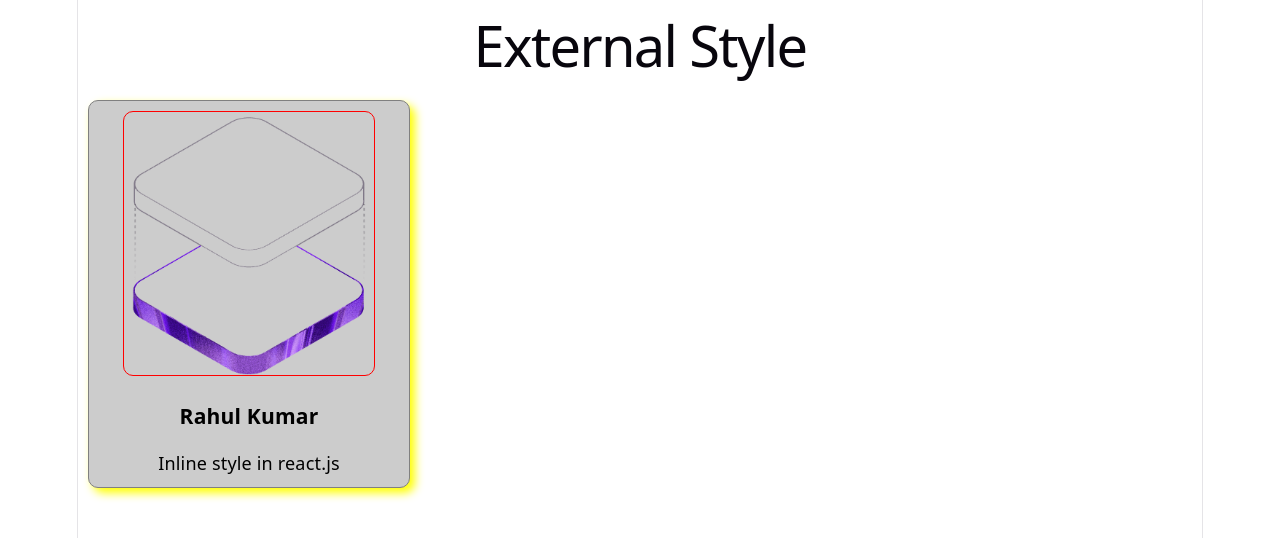
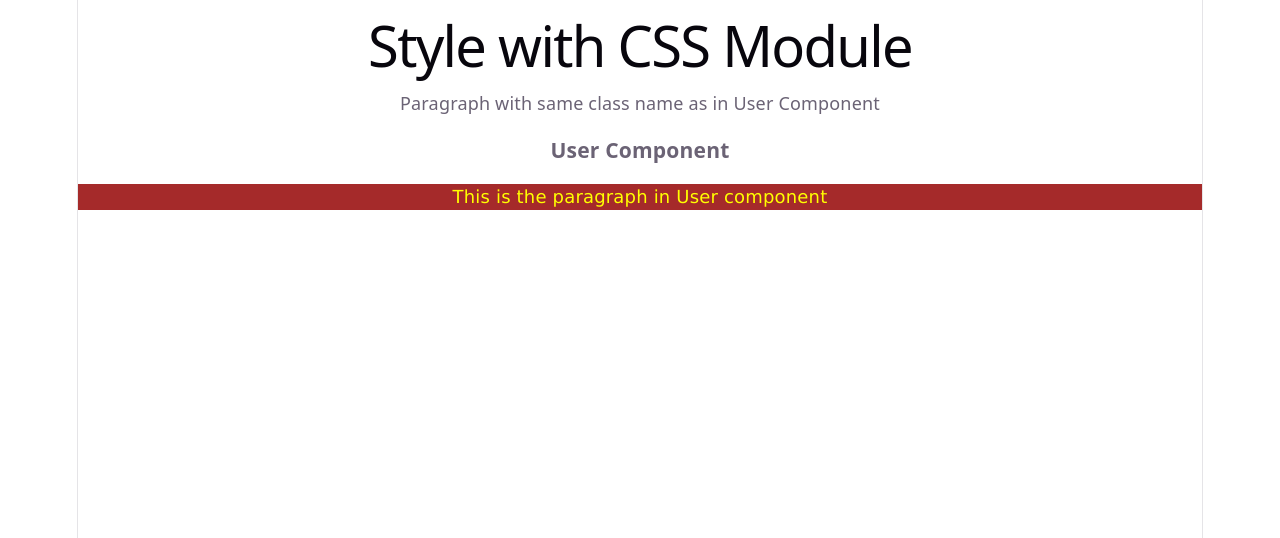
Before and after one commit to its-rahulrana/react-codestepbystep, a React (Vite) app: page / in a window 1280 px wide. Shown: the top 538 px of the page. Built offline with nearby package versions, Linux system fonts and the light colour scheme.

Commit message:
Code 23 Style wich CSS module

```diff
--- a/src/App.jsx
+++ b/src/App.jsx
@@ -1,17 +1,12 @@
-import './assets/style.css';
+import User from "./User";
+
 
 function App(){
-
   return(
     <>
-      <h1>External Style</h1>
-        <div className="cardStyle">
-          <img src="src\assets\hero.png" className="imgStyle"/>
-          <div>
-            <h3>Rahul Kumar</h3>
-            <p>Inline style in react.js</p>
-          </div>
-        </div>
+      <h1>Style with CSS Module</h1>
+      <p>Paragraph with same class name as in User Component</p>
+      <User/>
     </>
   )
 }
--- /dev/null
+++ b/src/User.jsx
@@ -0,0 +1,12 @@
+import style from './assets/style.module.css';
+
+function User (){
+    return(
+        <div>
+            <h3>User Component</h3>
+            <p className={style.para}>This is the paragraph in User component</p>
+        </div>
+    )
+}
+
+export default User;
--- a/src/assets/style.css
+++ /dev/null
@@ -1,16 +0,0 @@
-.cardStyle {
-    border: 1px solid grey;
-    width: 300px;
-    box-shadow: 5px 5px 10px yellow;
-    margin: 10px;
-    padding: 10px;
-    border-radius: 10px;
-    background-color: #ccc;
-    color: black
-}
-
-.imgStyle{
-    width: 250px;
-    border: 1px solid red;
-    border-radius: 10px;
-}
--- /dev/null
+++ b/src/assets/style.module.css
@@ -0,0 +1,5 @@
+.para{
+    color: yellow;
+    background-color: brown;
+    font-family: 'Lucida Sans', 'Lucida Sans Regular', 'Lucida Grande', 'Lucida Sans Unicode', Geneva, Verdana, sans-serif;
+}
```
